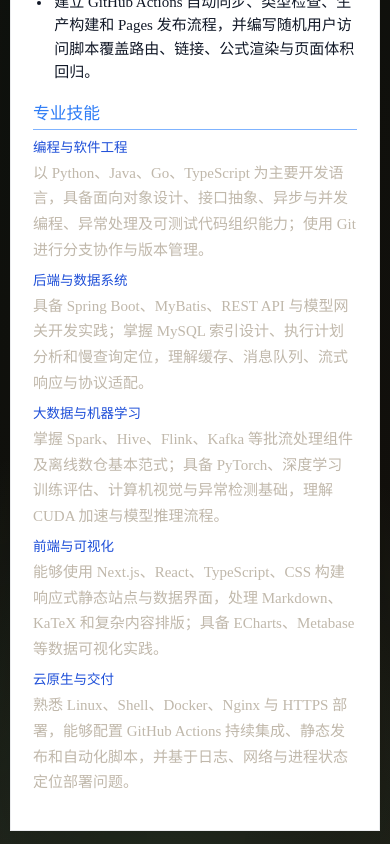
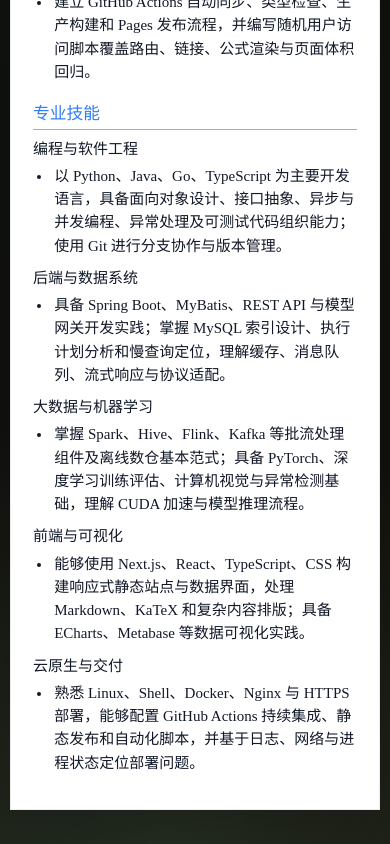
Before and after one commit to Tonkic/Tonkic.github.io, a Next.js app: page /cv in a window 390 px wide. Shown: the part 1740-2584 px from the top of the page. Built offline with nearby package versions, Linux system fonts and the light colour scheme.

Commit message:
fix: align resume skills styling

```diff
--- a/src/app/cv/page.tsx
+++ b/src/app/cv/page.tsx
@@ -90,14 +90,14 @@
         </ResumeSection>
 
         <ResumeSection title="专业技能">
-          <div className="resume-skill-matrix">
-            {resumeSkills.map((skill) => (
-              <div className="resume-skill-item" key={skill.category}>
-                <strong>{skill.category}</strong>
-                <p>{skill.detail}</p>
-              </div>
-            ))}
-          </div>
+          {resumeSkills.map((skill) => (
+            <div className="resume-block-item" key={skill.category}>
+              <strong>{skill.category}</strong>
+              <ul className="resume-bullets">
+                <li>{skill.detail}</li>
+              </ul>
+            </div>
+          ))}
         </ResumeSection>
       </article>
     </div>
--- a/src/app/globals.css
+++ b/src/app/globals.css
@@ -2322,34 +2322,6 @@
   gap: 4px;
 }
 
-.resume-skill-matrix {
-  display: grid;
-  grid-template-columns: repeat(2, minmax(0, 1fr));
-  gap: 7px 22px;
-}
-
-.resume-skill-item {
-  display: grid;
-  grid-template-columns: 7.2em minmax(0, 1fr);
-  gap: 8px;
-  align-items: baseline;
-}
-
-.resume-skill-item strong {
-  color: #1d4ed8;
-  font-size: 0.9em;
-  font-weight: 800;
-  white-space: nowrap;
-}
-
-.resume-skill-item p {
-  margin: 0;
-}
-
-.resume-skill-item:last-child {
-  grid-column: 1 / -1;
-}
-
 @keyframes spin {
   to {
     transform: rotate(360deg);
@@ -2519,16 +2491,6 @@
     display: none;
   }
 
-  .resume-skill-matrix {
-    grid-template-columns: 1fr;
-  }
-
-  .resume-skill-item,
-  .resume-skill-item:last-child {
-    grid-column: auto;
-    grid-template-columns: 1fr;
-    gap: 2px;
-  }
 
   .blog-reading-panel {
     padding: 12px;
@@ -3148,8 +3110,7 @@
   .resume-a4-section,
   .resume-line-item,
   .resume-block-item,
-  .resume-internship,
-  .resume-skill-item {
+  .resume-internship {
     break-inside: avoid;
   }
 
```
